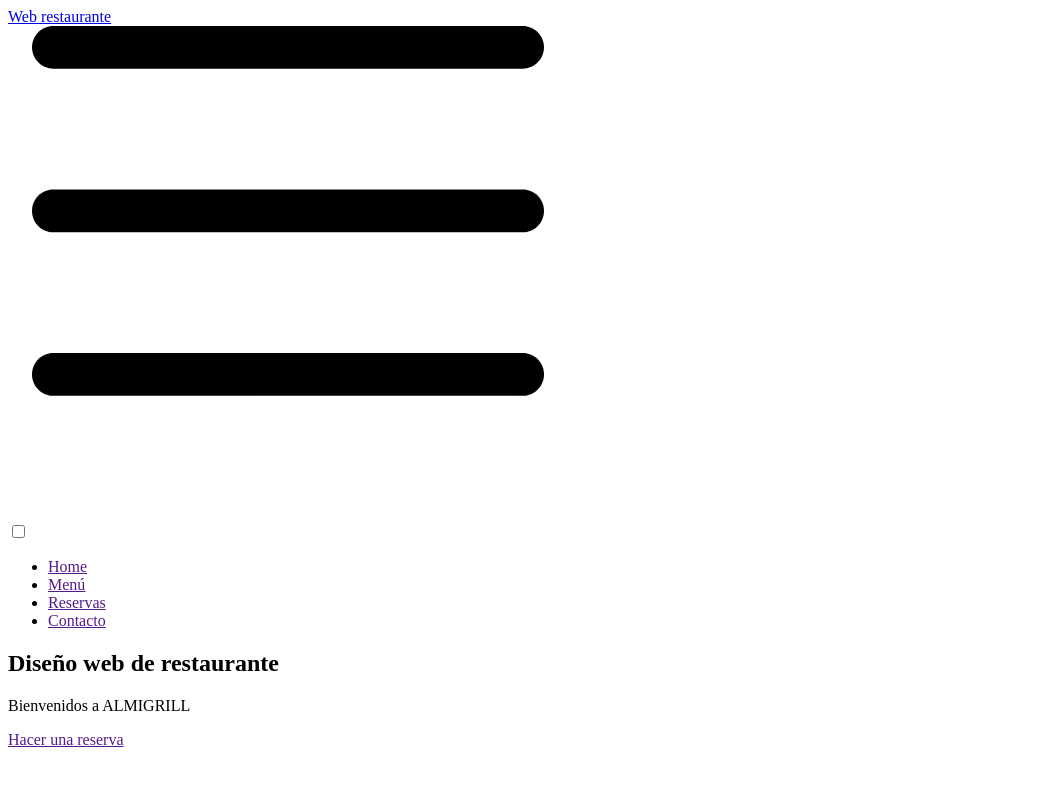
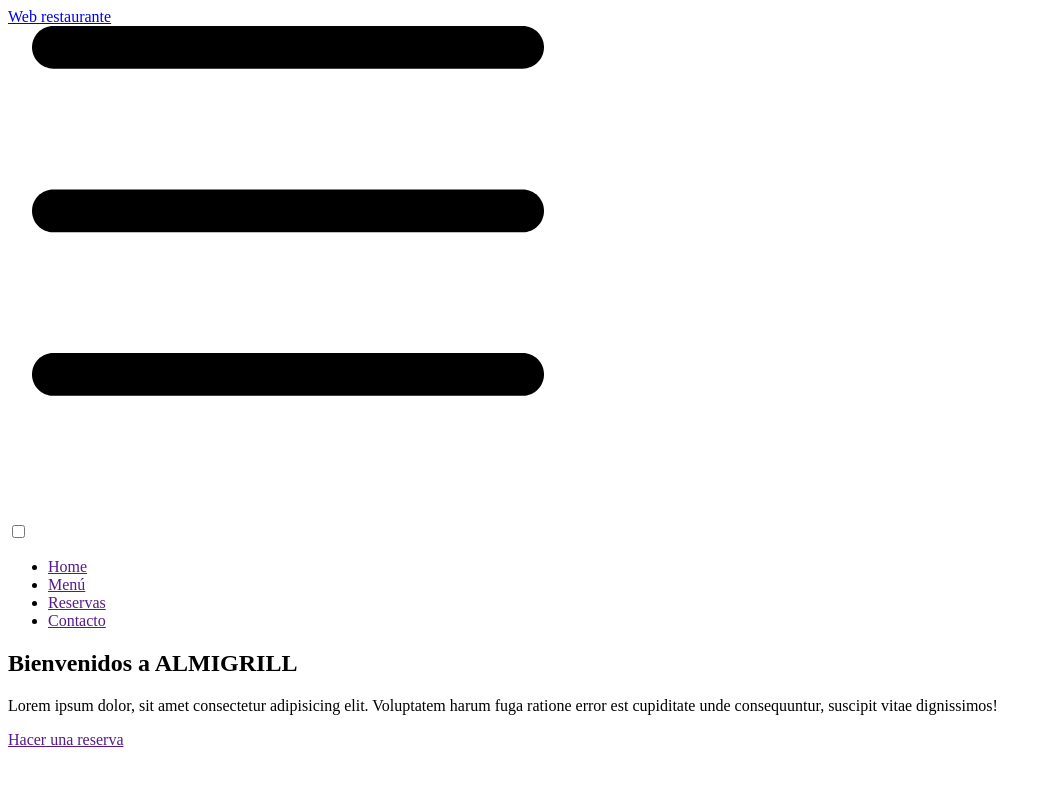
Before and after one commit to Sniffsec/Reto.1, a plain HTML site: page home-page.html in a window 1280 px wide. Shown: the whole page, without its empty margins (0-1051 px from the left). Drawn offline with Linux system fonts and the light colour scheme; a web font is replaced by a local one.

Commit message:
Update home-page.html

```diff
--- a/home-page.html
+++ b/home-page.html
@@ -44,11 +44,11 @@
     </header>
 
     <main class="main-section">
-        <!--Hero section-->
+        <!--Hero HomePage-->
         <section class="hero-home-page">
             <div class="wrap-hero-home-page">
-            <h1>Diseño web de restaurante</h1>
-            <p>Bienvenidos a ALMIGRILL</p>
+            <h1>Bienvenidos a ALMIGRILL</h1>
+            <p>Lorem ipsum dolor, sit amet consectetur adipisicing elit. Voluptatem harum fuga ratione error est cupiditate unde consequuntur, suscipit vitae dignissimos!</p>
             <a href="" class="cta-main">Hacer una reserva</a>
         </div>
         </section>
```
